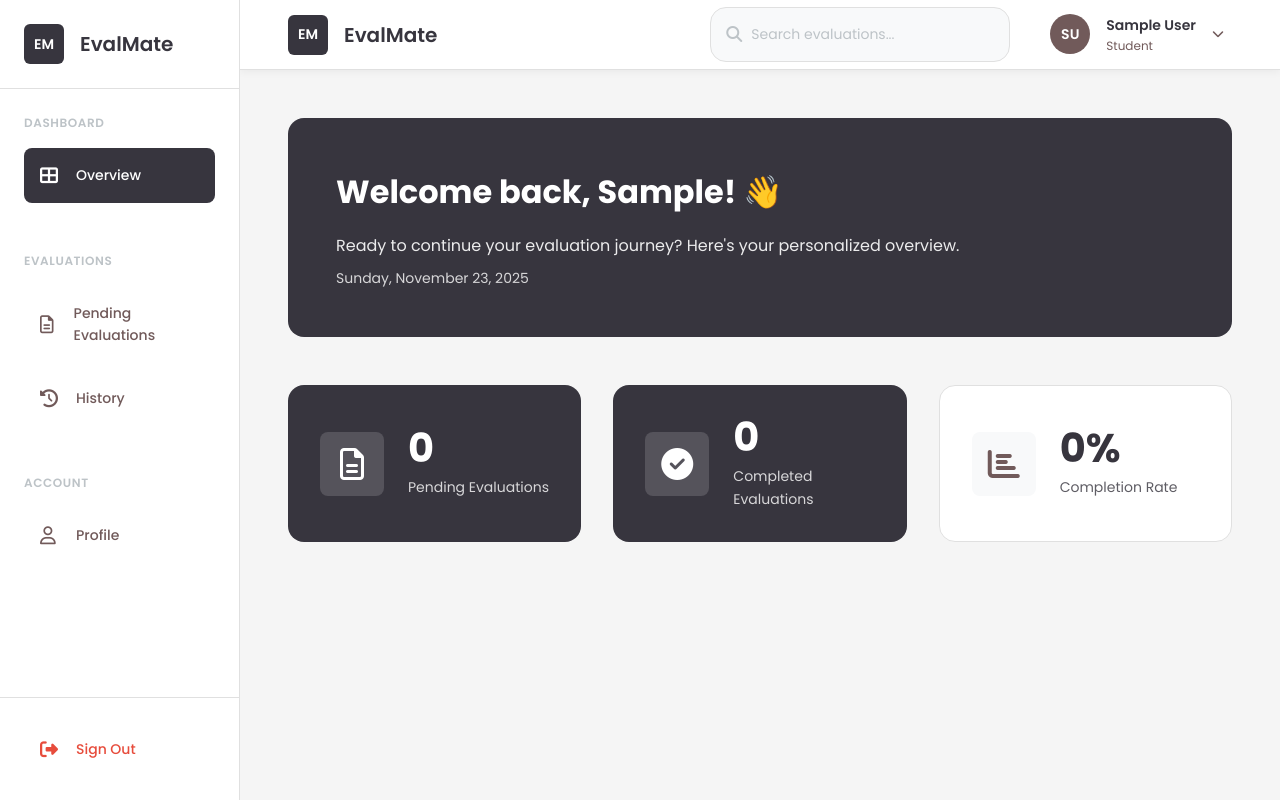
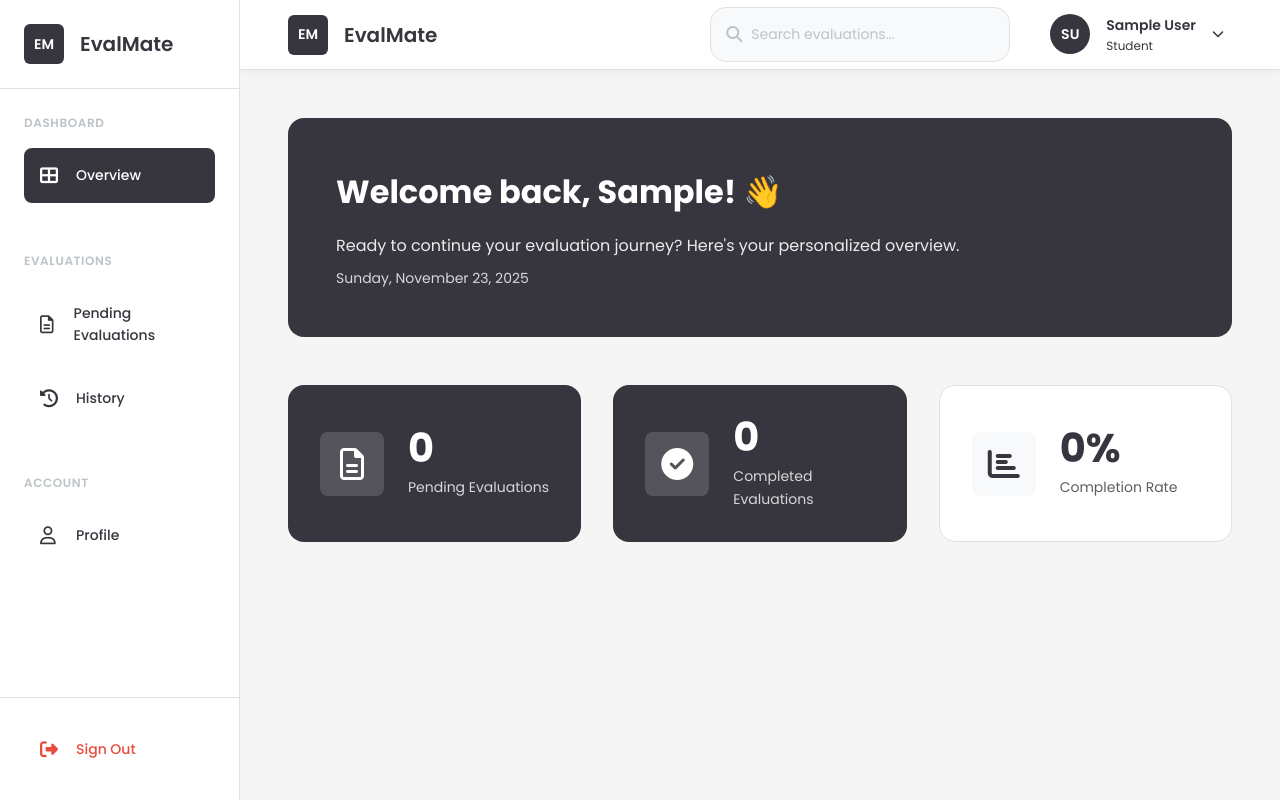
Before and after one commit to Kaigekii/evalmate, a Django app: page /dashboard/student/ in a window 1280 px wide. Run offline with Django 5.2, Linux system fonts and the light colour scheme; a user stored in the database is signed in; tables that the repository leaves empty hold one stand-in row (values such as "Sample post"); data that the repository does not hold is empty; parts of the project's set-up code (start-up, migrations or seed data) failed here and were passed over.

Commit message:
Update student overview color palette to use #37353E
- Replace accent color #715A5A with #37353E
- Replace text-secondary color #715A5A with #37353E
- Update logout modal icon gradient to use #37353E
- Update modal confirm button gradient to use #37353E
- Maintain consistent brand colors across student interface

```diff
--- a/static/EvalMateApp/css/student-overview.css
+++ b/static/EvalMateApp/css/student-overview.css
@@ -9,10 +9,10 @@
     /* Colors - New Theme */
     --color-primary: #37353E;
     --color-secondary: #44444E;
-    --color-accent: #715A5A;
+    --color-accent: #37353E;
     --color-accent-light: #D3DAD9;
     --color-text-primary: #37353E;
-    --color-text-secondary: #715A5A;
+    --color-text-secondary: #37353E;
     --color-text-light: #BDC3C7;
     --color-background: #F5F5F5;
     --color-white: #FFFFFF;
@@ -1442,7 +1442,7 @@ body {
     width: 60px;
     height: 60px;
     margin: 0 auto 1.5rem;
-    background: linear-gradient(135deg, #715A5A, #5a4545);
+    background: linear-gradient(135deg, #37353E, #37353E);
     border-radius: 50%;
     display: flex;
     align-items: center;
@@ -1494,7 +1494,7 @@ body {
 }
 
 .btn-modal--confirm {
-    background: linear-gradient(135deg, #715A5A, #5a4545);
+    background: linear-gradient(135deg, #37353E, #37353E);
     color: white;
 }
 
```
